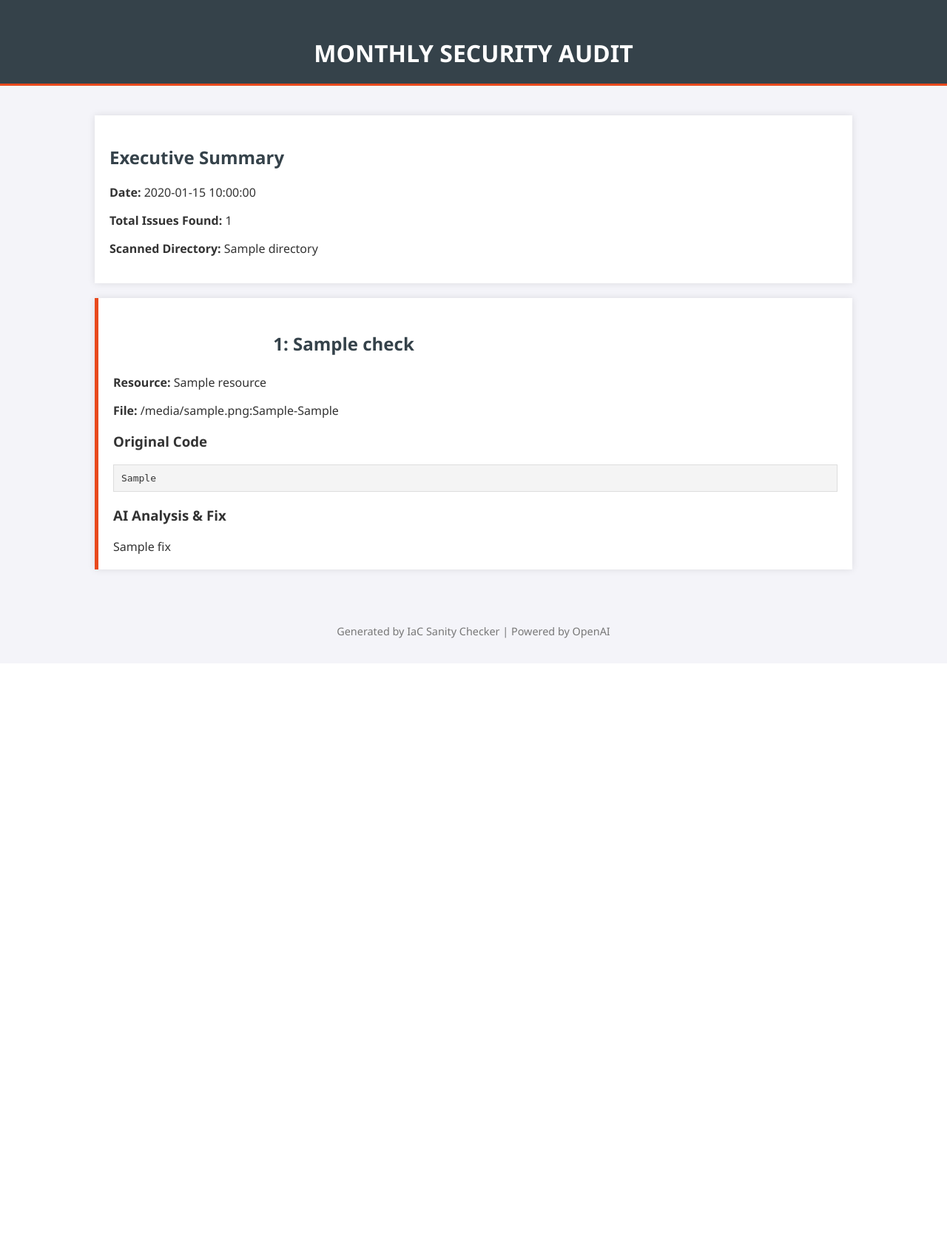
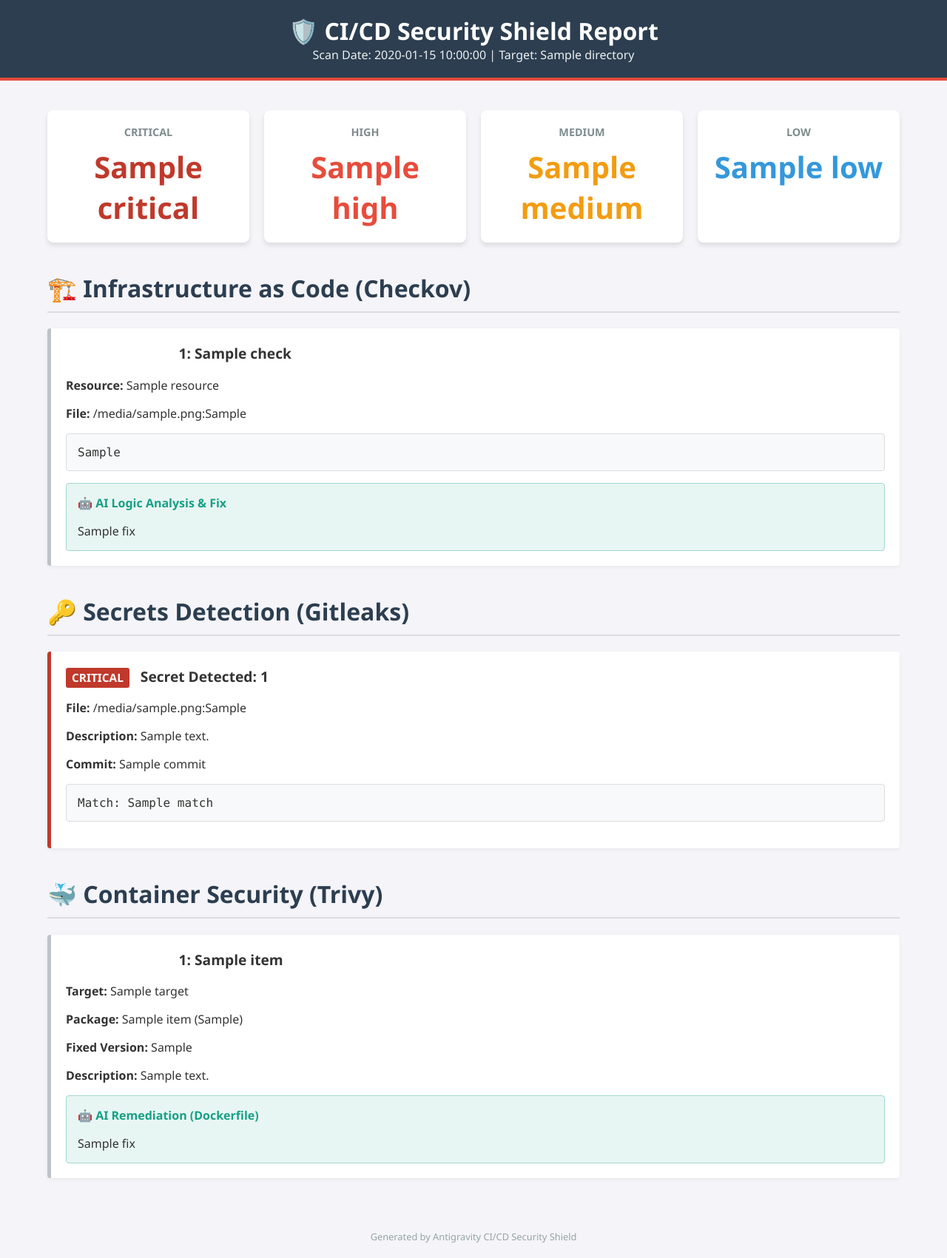
Before and after one commit to bartekMatyja/IaC-Sanity-Check, a Python web app: template templates/report_template.html in a window 1280 px wide. Shown: the whole page at 74% size. Before the commit the page ends 863 px from the top, so only its background shows below. Run offline with Jinja, Linux system fonts and the light colour scheme; the template is opened without the code that fills it: most values are stand-ins (such as "Sample title", 1, 10 or a date in 2020).

Commit message:
add container-guard and secret-leaks-hunter

```diff
--- a/templates/gitlab-ci-iac.yml
+++ b/templates/gitlab-ci-iac.yml
@@ -1,13 +1,15 @@
+# Unified CI/CD Security Shield (IaC + Secrets + Containers)
 iac_security_scan:
   stage: test
   image:
-    name: registry.gitlab.com/your-group/iac-sanity-checker:latest # Update with your registry path
+    name: ghcr.io/<YOUR-USERNAME>/iac-sanity-checker:latest
     entrypoint: [""]
   variables:
     OPENAI_API_KEY: $OPENAI_API_KEY # Ensure this variable is set in CI/CD settings
   script:
-    - python /app/main.py . --generate-report --min-severity LOW
+    - python /app/main.pyc . --generate-report --min-severity LOW
   artifacts:
+    name: "security-shield-report-$CI_COMMIT_SHORT_SHA"
     paths:
       - security_audit_report.html
     when: always
--- a/templates/report_template.html
+++ b/templates/report_template.html
@@ -1,66 +1,317 @@
 <!DOCTYPE html>
 <html lang="en">
+
 <head>
     <meta charset="UTF-8">
     <meta name="viewport" content="width=device-width, initial-scale=1.0">
-    <title>Security Audit Report</title>
+    <title>CI/CD Security Shield Report</title>
     <style>
-        body { font-family: 'Segoe UI', Tahoma, Geneva, Verdana, sans-serif; margin: 0; padding: 0; background-color: #f4f4f9; color: #333; }
-        .container { width: 80%; margin: auto; overflow: hidden; padding: 20px; }
-        header { background: #35424a; color: #ffffff; padding-top: 30px; min-height: 70px; border-bottom: #e8491d 3px solid; }
-        header h1 { text-align: center; text-transform: uppercase; margin: 0; }
-        .summary { background: #fff; padding: 20px; margin-top: 20px; box-shadow: 0 0 10px rgba(0,0,0,0.1); }
-        .issue { background: #fff; margin-top: 20px; padding: 20px; box-shadow: 0 0 10px rgba(0,0,0,0.1); border-left: 5px solid #e8491d; }
-        .issue.HIGH, .issue.CRITICAL { border-left-color: #d9534f; }
-        .issue.MEDIUM { border-left-color: #f0ad4e; }
-        .issue.LOW { border-left-color: #5bc0de; }
-        h2 { color: #35424a; }
-        pre { background: #f4f4f4; padding: 10px; border: 1px solid #ddd; overflow-x: auto; }
-        .footer { text-align: center; padding: 20px; margin-top: 20px; color: #777; font-size: 0.9em; }
-        .severity-badge { display: inline-block; padding: 5px 10px; color: #fff; border-radius: 4px; font-weight: bold; }
-        .bg-CRITICAL { background-color: #d9534f; }
-        .bg-HIGH { background-color: #d9534f; }
-        .bg-MEDIUM { background-color: #f0ad4e; }
-        .bg-LOW { background-color: #5bc0de; }
+        body {
+            font-family: 'Segoe UI', Tahoma, Geneva, Verdana, sans-serif;
+            margin: 0;
+            padding: 0;
+            background-color: #f4f4f9;
+            color: #333;
+        }
+
+        .container {
+            width: 90%;
+            margin: auto;
+            overflow: hidden;
+            padding: 20px;
+        }
+
+        header {
+            background: #2c3e50;
+            color: #ffffff;
+            padding: 20px 0;
+            border-bottom: #e74c3c 4px solid;
+        }
+
+        header h1 {
+            text-align: center;
+            margin: 0;
+            font-size: 2em;
+        }
+
+        /* Dashboard Summary */
+        .dashboard {
+            display: flex;
+            justify-content: space-between;
+            margin-top: 20px;
+            gap: 20px;
+        }
+
+        .card {
+            background: #fff;
+            padding: 20px;
+            border-radius: 8px;
+            box-shadow: 0 4px 6px rgba(0, 0, 0, 0.1);
+            flex: 1;
+            text-align: center;
+        }
+
+        .card h3 {
+            margin: 0;
+            color: #7f8c8d;
+            font-size: 0.9em;
+            text-transform: uppercase;
+        }
+
+        .card p {
+            margin: 10px 0 0;
+            font-size: 2.5em;
+            font-weight: bold;
+        }
+
+        .card.critical p {
+            color: #c0392b;
+        }
+
+        .card.high p {
+            color: #e74c3c;
+        }
+
+        .card.medium p {
+            color: #f39c12;
+        }
+
+        .card.low p {
+            color: #3498db;
+        }
+
+        /* Navigation */
+        .nav-tabs {
+            margin-top: 30px;
+            border-bottom: 2px solid #ddd;
+        }
+
+        .nav-link {
+            display: inline-block;
+            padding: 10px 20px;
+            text-decoration: none;
+            color: #555;
+            background: #eee;
+            margin-right: 5px;
+            border-radius: 5px 5px 0 0;
+        }
+
+        .nav-link.active {
+            background: #fff;
+            border: 2px solid #ddd;
+            border-bottom: 2px solid #fff;
+            font-weight: bold;
+            color: #2c3e50;
+            position: relative;
+            top: 2px;
+        }
+
+        /* Content Sections */
+        .section-header {
+            margin-top: 40px;
+            border-bottom: 2px solid #ddd;
+            padding-bottom: 10px;
+            color: #2c3e50;
+        }
+
+        .issue {
+            background: #fff;
+            margin-top: 20px;
+            padding: 20px;
+            box-shadow: 0 2px 5px rgba(0, 0, 0, 0.05);
+            border-left: 5px solid #bdc3c7;
+            border-radius: 4px;
+        }
+
+        .issue.CRITICAL {
+            border-left-color: #c0392b;
+        }
+
+        .issue.HIGH {
+            border-left-color: #e74c3c;
+        }
+
+        .issue.MEDIUM {
+            border-left-color: #f39c12;
+        }
+
+        .issue.LOW {
+            border-left-color: #3498db;
+        }
+
+        h2 {
+            font-size: 1.2em;
+            margin-top: 0;
+        }
+
+        pre {
+            background: #f8f9fa;
+            padding: 15px;
+            border: 1px solid #ddd;
+            border-radius: 4px;
+            overflow-x: auto;
+            font-family: 'Consolas', monospace;
+        }
+
+        .badge {
+            display: inline-block;
+            padding: 3px 8px;
+            border-radius: 3px;
+            color: #fff;
+            font-size: 0.8em;
+            font-weight: bold;
+            vertical-align: middle;
+            margin-right: 10px;
+        }
+
+        .bg-CRITICAL {
+            background-color: #c0392b;
+        }
+
+        .bg-HIGH {
+            background-color: #e74c3c;
+        }
+
+        .bg-MEDIUM {
+            background-color: #f39c12;
+        }
+
+        .bg-LOW {
+            background-color: #3498db;
+        }
+
+        .bg-UNKNOWN {
+            background-color: #95a5a6;
+        }
+
+        .ai-fix {
+            background: #e8f6f3;
+            border: 1px solid #a2d9ce;
+            padding: 15px;
+            border-radius: 4px;
+            margin-top: 15px;
+        }
+
+        .ai-fix h3 {
+            color: #16a085;
+            font-size: 1em;
+            margin-top: 0;
+        }
+
+        .footer {
+            text-align: center;
+            margin-top: 50px;
+            color: #95a5a6;
+            font-size: 0.8em;
+            padding-bottom: 20px;
+        }
     </style>
 </head>
+
 <body>
     <header>
-        <div class="container">
-            <h1>Monthly Security Audit</h1>
-        </div>
+        <h1>🛡️ CI/CD Security Shield Report</h1>
+        <p style="text-align: center; color: #ecf0f1; margin: 0;">Scan Date: {{ date }} | Target: {{ directory }}</p>
     </header>
 
     <div class="container">
-        <div class="summary">
-            <h2>Executive Summary</h2>
-            <p><strong>Date:</strong> {{ date }}</p>
-            <p><strong>Total Issues Found:</strong> {{ total_issues }}</p>
-            <p><strong>Scanned Directory:</strong> {{ directory }}</p>
+        <!-- Dashboard Summary -->
+        <div class="dashboard">
+            <div class="card critical">
+                <h3>Critical</h3>
+                <p>{{ stats.CRITICAL }}</p>
+            </div>
+            <div class="card high">
+                <h3>High</h3>
+                <p>{{ stats.HIGH }}</p>
+            </div>
+            <div class="card medium">
+                <h3>Medium</h3>
+                <p>{{ stats.MEDIUM }}</p>
+            </div>
+            <div class="card low">
+                <h3>Low</h3>
+                <p>{{ stats.LOW }}</p>
+            </div>
         </div>
 
-        {% for item in findings %}
+        <!-- Infrastructure as Code Section -->
+        <h1 class="section-header">🏗️ Infrastructure as Code (Checkov)</h1>
+        {% if findings.iac %}
+        {% for item in findings.iac %}
         <div class="issue {{ item.check.severity }}">
             <h2>
-                <span class="severity-badge bg-{{ item.check.severity }}">{{ item.check.severity }}</span>
+                <span class="badge bg-{{ item.check.severity }}">{{ item.check.severity }}</span>
                 {{ item.check.check_id }}: {{ item.check.check_name }}
             </h2>
             <p><strong>Resource:</strong> {{ item.check.resource }}</p>
-            <p><strong>File:</strong> {{ item.check.file_path }}:{{ item.check.start_line }}-{{ item.check.end_line }}</p>
+            <p><strong>File:</strong> {{ item.check.file_path }}:{{ item.check.start_line }}</p>
 
-            <h3>Original Code</h3>
+            {% if item.check.code_block %}
             <pre>{{ item.check.code_block }}</pre>
+            {% endif %}
 
-            <h3>AI Analysis & Fix</h3>
-            <div class="ai-response">
+            {% if item.fix %}
+            <div class="ai-fix">
+                <h3>🤖 AI Logic Analysis & Fix</h3>
                 {{ item.fix | replace('\n', '<br>') | safe }}
             </div>
+            {% endif %}
         </div>
         {% endfor %}
+        {% else %}
+        <p>No IaC issues found.</p>
+        {% endif %}
+
+        <!-- Secrets Section -->
+        <h1 class="section-header">🔑 Secrets Detection (Gitleaks)</h1>
+        {% if findings.secrets %}
+        {% for secret in findings.secrets %}
+        <div class="issue CRITICAL"> <!-- Secrets are usually critical -->
+            <h2>
+                <span class="badge bg-CRITICAL">CRITICAL</span>
+                Secret Detected: {{ secret.RuleID }}
+            </h2>
+            <p><strong>File:</strong> {{ secret.File }}:{{ secret.StartLine }}</p>
+            <p><strong>Description:</strong> {{ secret.Description }}</p>
+            <p><strong>Commit:</strong> {{ secret.Commit }}</p>
+            <pre>Match: {{ secret.Match }}</pre>
+        </div>
+        {% endfor %}
+        {% else %}
+        <p>No secrets found.</p>
+        {% endif %}
+
+        <!-- Container Security Section -->
+        <h1 class="section-header">🐳 Container Security (Trivy)</h1>
+        {% if findings.containers %}
+        {% for item in findings.containers %}
+        <div class="issue {{ item.severity }}">
+            <h2>
+                <span class="badge bg-{{ item.severity }}">{{ item.severity }}</span>
+                {{ item.vulnerability_id }}: {{ item.title }}
+            </h2>
+            <p><strong>Target:</strong> {{ item.target }}</p>
+            <p><strong>Package:</strong> {{ item.pkg_name }} ({{ item.installed_version }})</p>
+            <p><strong>Fixed Version:</strong> {{ item.fixed_version }}</p>
+            <p><strong>Description:</strong> {{ item.description }}</p>
+
+            {% if item.fix %}
+            <div class="ai-fix">
+                <h3>🤖 AI Remediation (Dockerfile)</h3>
+                {{ item.fix | replace('\n', '<br>') | safe }}
+            </div>
+            {% endif %}
+        </div>
+        {% endfor %}
+        {% else %}
+        <p>No container vulnerabilities found.</p>
+        {% endif %}
     </div>
 
     <div class="footer">
-        <p>Generated by IaC Sanity Checker | Powered by OpenAI</p>
+        Generated by Antigravity CI/CD Security Shield
     </div>
 </body>
+
 </html>
```
Also changed, not shown: ai_fixer.py (+47 -0 lines), container_scanner.py (added, +56 -0 lines), main.py (+95 -54 lines), reporter.py (+32 -3 lines), secrets_scanner.py (added, +59 -0 lines), README.md, 1 other file.
